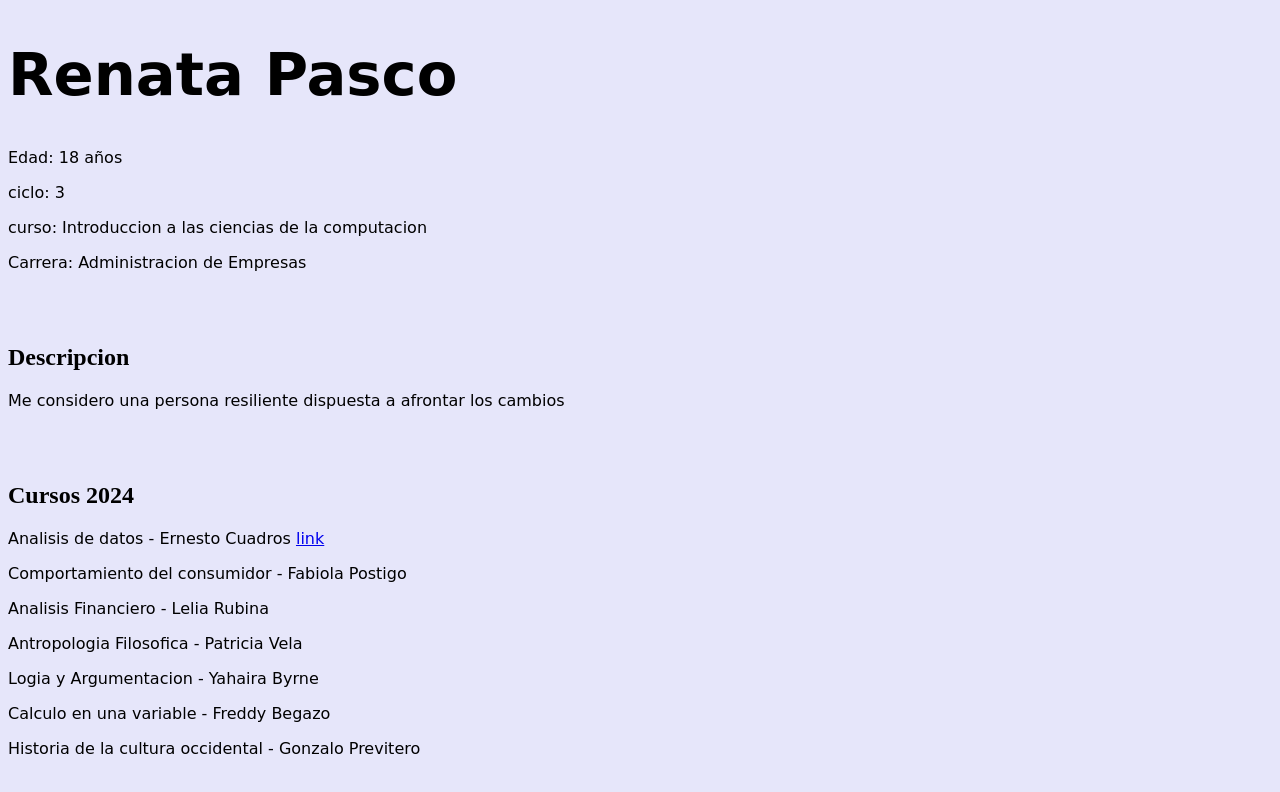
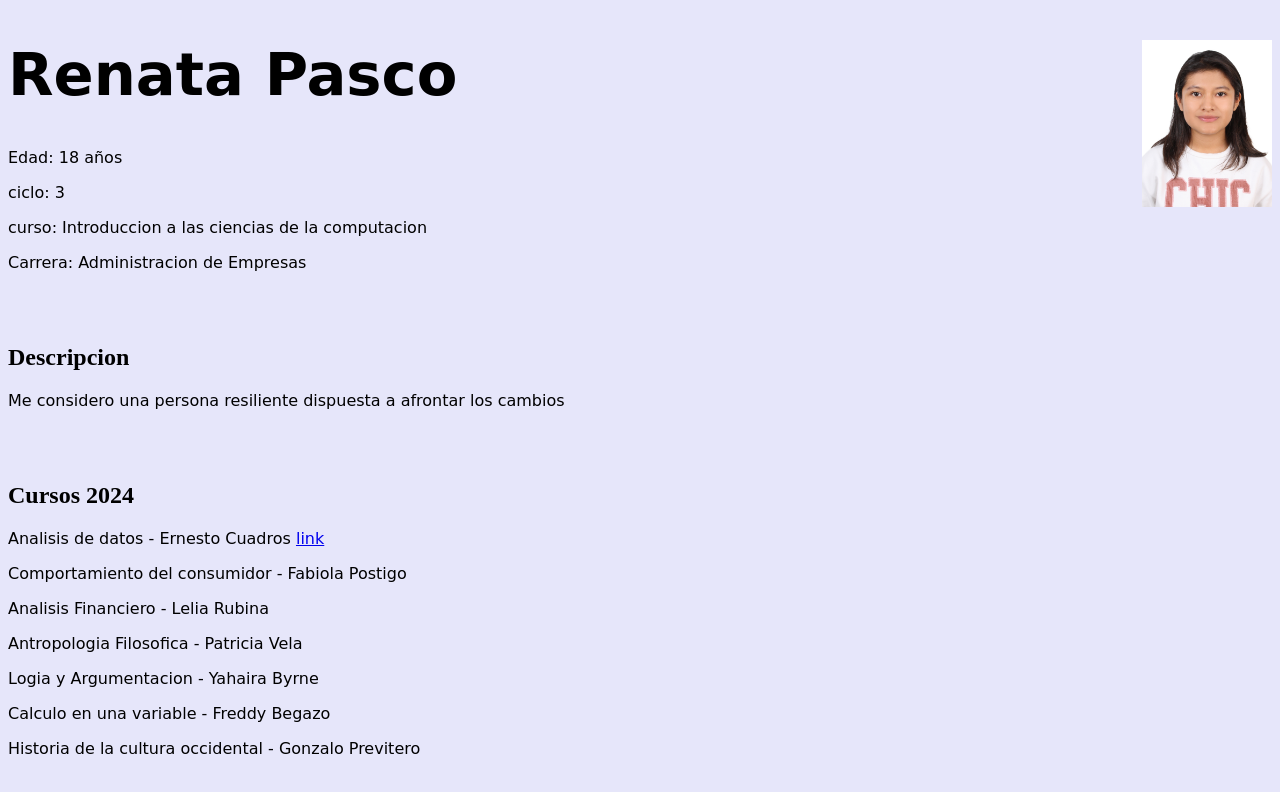
Before and after one commit to renavalp/RenataPasco, a plain HTML site: page index.html in a window 1280 px wide. Drawn offline with Linux system fonts and the light colour scheme.

Commit message:
Update index.html

```diff
--- a/index.html
+++ b/index.html
@@ -20,7 +20,7 @@
   </style>
 </head>
 <body>
-    <img src="IMG/IMG/01.jpg" alt="" width="130" align="right">
+    <img src="01.jpg" alt="" width="130" align="right">
   <h1>Renata Pasco</h1>
 <p>Edad: 18 años
     <p>ciclo: 3</p>
```
